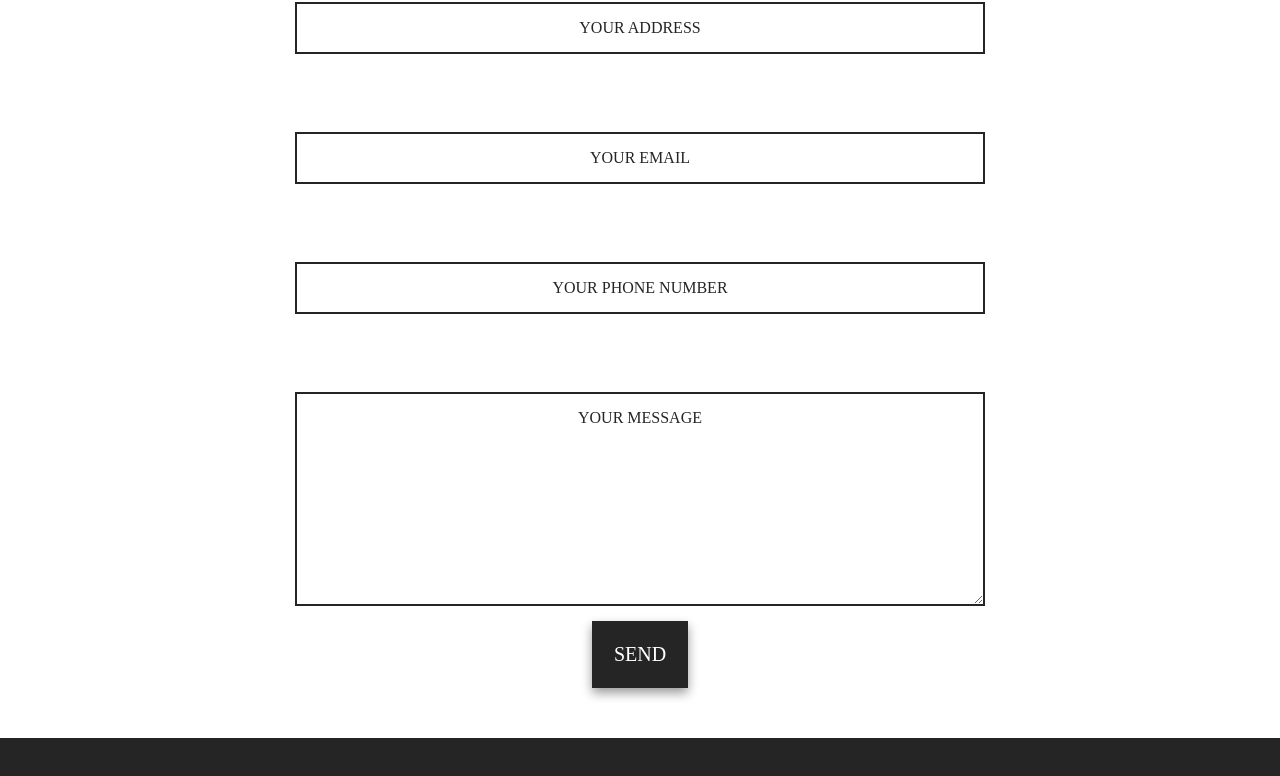
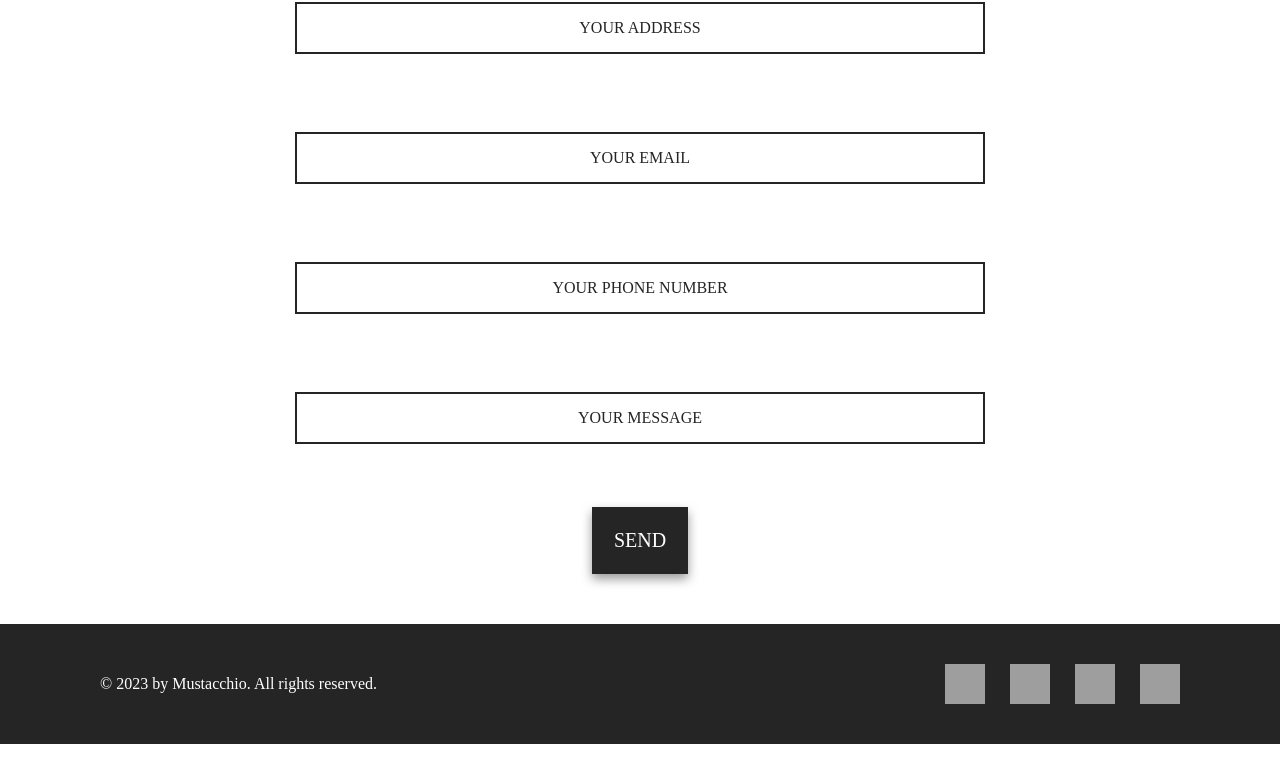
Before and after one commit to XeniaChe/mustache_react, a React (Create React App) app: page /contact in a window 1280 px wide. Shown: the part 487-1263 px from the top of the page. After the commit the page ends 1231 px from the top, so only its background shows below. Built offline with nearby package versions, Linux system fonts and the light colour scheme; grey boxes are pictures that could not be loaded; a web font is replaced by a local one.

Commit message:
Form validation + error handling

```diff
--- a/src/containers/Contact/Contact.js
+++ b/src/containers/Contact/Contact.js
@@ -9,6 +9,32 @@ import SubmitSuccess from '../../components/UI/submitSuccess/submitSuccess';
 import Spinner from '../../components/UI/Spinner/Spinner';
 
 const Contact = (props) => {
+	let ElementFill = function(
+		elementType,
+		name,
+		placeholder,
+		minLength,
+		maxLength,
+		isEmail,
+		isNumeric
+	) {
+		this.elementType = elementType;
+		this.elConfig = {
+			name: name,
+			placeholder: placeholder
+		};
+		this.value = '';
+		this.validation = {
+			required: true,
+			minLength: minLength,
+			maxLength: maxLength,
+			isEmail: isEmail,
+			isNumeric: isNumeric
+		};
+		this.valid = false;
+		this.touched = false;
+	};
+
 	const [ contactState, setContactState ] = useState({
 		sentPost: {
 			name: '',
@@ -17,50 +43,108 @@ const Contact = (props) => {
 			number: '',
 			message: ''
 		},
-		readyToSend: false,
 		submitted: false,
-		redirect: false,
-		sending: false
+		sending: false,
+		formFields: {
+			name: new ElementFill('input', 'name', 'your name'),
+			address: new ElementFill('input', 'address', 'your address'),
+			email: new ElementFill(
+				'input',
+				'email',
+				'your email',
+				false,
+				false,
+				true
+			),
+			number: new ElementFill(
+				'input',
+				'number',
+				'your phone number',
+				false,
+				false,
+				false,
+				true
+			),
+			message: new ElementFill('textarea', 'message', 'your message')
+		},
+		formIsValid: false
 	});
 
-	const inputFields = [
-		{ id: 'name', placeHolder: 'your name' },
-		{ id: 'address', placeHolder: 'your address' },
-		{ id: 'email', placeHolder: 'your email' },
-		{ id: 'number', placeHolder: 'your phone number' },
-		{ id: 'message', placeHolder: 'your message' }
-	];
+	// Form VALIDATION
+	const formValidCheck = (value, rules) => {
+		let isValid = true;
+		if (rules.required) {
+			isValid = value.trim() !== '' && isValid;
+		}
 
+		if (rules.minLength) {
+			isValid = value.length >= rules.minLength && isValid;
+		}
+
+		if (rules.maxLength) {
+			isValid = value.length <= rules.maxLength && isValid;
+		}
+
+		//to check if it's an email.
+		if (rules.isEmail) {
+			const pattern = /[a-z0-9!#$%&'*+/=?^_`{|}~-]+(?:\.[a-z0-9!#$%&'*+/=?^_`{|}~-]+)*@(?:[a-z0-9](?:[a-z0-9-]*[a-z0-9])?\.)+[a-z0-9](?:[a-z0-9-]*[a-z0-9])?/;
+			isValid = pattern.test(value) && isValid;
+		}
+
+		if (rules.isNumeric) {
+			const pattern = /^\d+$/;
+			isValid = pattern.test(value) && isValid;
+		}
+
+		return isValid;
+	};
+
+	//on Input Hadler
 	const changeInputDataHAndler = (event, id) => {
 		let inputData = event.target.value;
-		let stateCopy = {
+		let statePostCopy = {
 			...contactState.sentPost
 		};
 
-		stateCopy[id] = inputData;
-		setContactState({
-			sentPost: stateCopy
+		statePostCopy[id] = inputData;
+		let formFieldsCopy = {
+			...contactState.formFields
+		};
+		let formElCopy = {
+			...contactState.formFields[id]
+		};
+		//Validation check
+		formElCopy.valid = formValidCheck(inputData, formElCopy.validation);
+
+		formElCopy.touched = true;
+		formFieldsCopy[id] = formElCopy;
+
+		// Checking overall form validation
+		let formIsValid = true;
+		for (let id in formFieldsCopy) {
+			formIsValid = formFieldsCopy[id].valid && formIsValid;
+		}
+
+		setContactState((prevState) => {
+			return {
+				sentPost: statePostCopy,
+				submitted: prevState.submitted,
+				sending: prevState.sending,
+				formFields: formFieldsCopy,
+				formIsValid: formIsValid
+			};
 		});
 	};
 
 	const submittDataHandler = () => {
 		setContactState({
-			readyToSend: true,
-			submitted: true,
-			sentPost: {
-				name: contactState.sentPost.name,
-				address: contactState.sentPost.address,
-				email: contactState.sentPost.email,
-				phoneNumber: contactState.sentPost.number,
-				message: contactState.sentPost.message
-			},
-			sending: true
+			sentPost: contactState.sentPost,
+			submitted: contactState.submitted,
+			sending: !contactState.sending,
+			formFields: contactState.formFields,
+			formIsValid: contactState.formIsValid
 		});
-	};
-
-	useEffect(
-		() => {
-			if (contactState.readyToSend) {
+		if (contactState.formIsValid) {
 			try {
 				const postData = async () => {
 					const postResult = await axios.post(
@@ -71,8 +155,6 @@ const Contact = (props) => {
 				postData();
 				// toogle the state
 				setContactState({
-						readyToSend: false,
-						submitted: true,
 					sentPost: {
 						name: '',
 						address: '',
@@ -80,7 +162,10 @@ const Contact = (props) => {
 						number: '',
 						message: ''
 					},
-						sending: false
+					submitted: !contactState.submitted,
+					sending: false,
+					formFields: contactState.formFields,
+					formIsValid: false
 				});
 				setTimeout(() => {
 					props.history.push('/home');
@@ -89,45 +174,34 @@ const Contact = (props) => {
 				console.log(error);
 			}
 		}
-			return () => {
-				setContactState({
-					readyToSend: false,
-					submitted: false,
-					sentPost: {
-						name: '',
-						address: '',
-						email: '',
-						number: '',
-						message: ''
-					},
-					sending: false
+	};
+
+	//Array from state formFields
+	let stateArray = [];
+	for (let key in contactState.formFields) {
+		stateArray.push({
+			configuration: contactState.formFields[key],
+			id: key
 		});
-			};
-		},
-		[ contactState.submitted ]
-	);
+	}
 
 	let form = (
 		<form action='#' className={classes.contact__form} id='form'>
-			{inputFields.slice(0, 4).map((el) => {
+			{stateArray.map((el) => {
 				return (
 					<Input
 						key={el.id}
-						title={el.id}
+						title={el.configuration.elConfig.name}
 						id={el.id}
-						placeholder={el.placeHolder}
+						placeholder={el.configuration.elConfig.placeholder}
 						changeInptut={(event) =>
 							changeInputDataHAndler(event, el.id)}
+						invalid={!el.configuration.valid}
+						touched={el.configuration.touched}
 					/>
 				);
 			})}
-			<TextArea
-				title={inputFields[4].id}
-				id={inputFields[4].id}
-				placeholder={inputFields[4].placeHolder}
-				changeInput={(event) =>
-					changeInputDataHAndler(event, inputFields[4].id)}
-			/>
+			<Button click={submittDataHandler}>send</Button>
 		</form>
 	);
 
@@ -137,7 +211,6 @@ const Contact = (props) => {
 				<section className={classes.contact}>
 					<HeaderMain>let's keep in touch</HeaderMain>
 					{contactState.sending ? <Spinner /> : form}
-					<Button click={submittDataHandler}>send</Button>
 				</section>
 			) : (
 				<SubmitSuccess />
```
Lines whose indentation alone changed are shown as unchanged.
